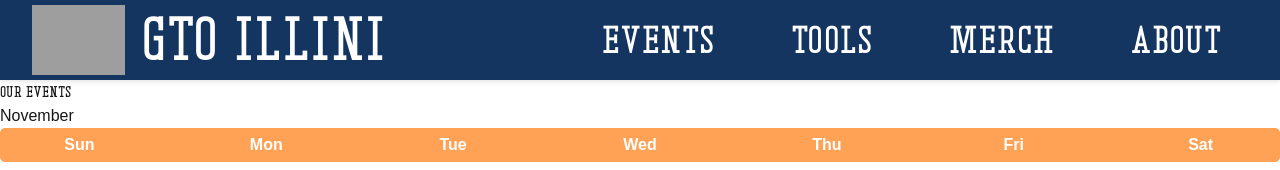
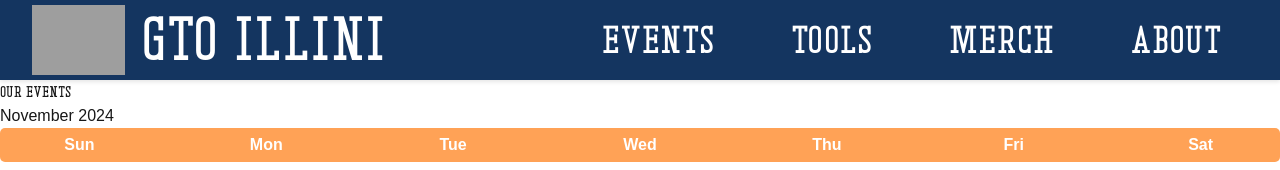
Before and after one commit to GTO-Illini/gtoi-website, a Next.js app: page /events in a window 1280 px wide. Shown: the top 170 px of the page. Built offline with nearby package versions, Linux system fonts and the light colour scheme; grey boxes are pictures that could not be loaded.

Commit message:
display current year

```diff
--- a/src/app/events/page.tsx
+++ b/src/app/events/page.tsx
@@ -6,10 +6,11 @@ import EventInfo from "../components/EventInfo";
 export default function Events() {
   const currentDate = new Date();
   const currentMonth = currentDate.toLocaleString('default', { month: 'long' });
+  const currentYear = currentDate.getFullYear();
   return (
     <main className="min-h-screen pl-16 pr-16">
       <h1 className="p-4 text-4xl md:text-5xl lg:text-6xl text-white" style={{ fontFamily: "var(--font-jqkas-wild), sans-serif" }}>Our Events</h1>
-      <h3 className="pl-4 text-xl md:text-2xl lg:text-3xl text-white">{currentMonth}</h3>
+      <h3 className="pl-4 text-xl md:text-2xl lg:text-3xl text-white">{currentMonth} {currentYear}</h3>
       <div className="grid grid-cols-3 gap-4">
         <div className="col-span-2 p-4">
           <Calendar />
```
